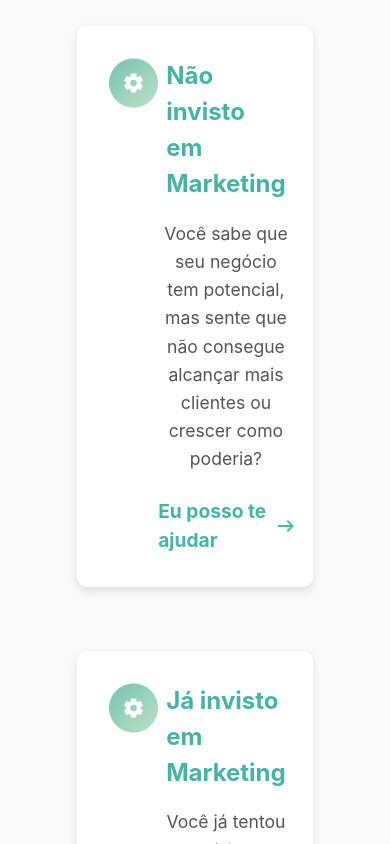
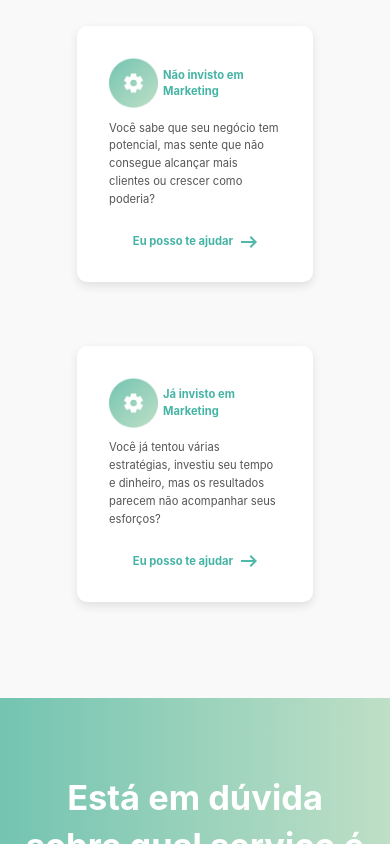
Before and after one commit to abcvinicius/freelancer-landingpage-01, a React (Vite) app: page / in a window 390 px wide. Shown: the part 3080-3924 px from the top of the page. Built offline with nearby package versions, Linux system fonts and the light colour scheme.

Commit message:
responsividade29

```diff
--- a/src/components/Services.tsx
+++ b/src/components/Services.tsx
@@ -28,8 +28,9 @@ export const Services = () => {
         >
           <ServiceWarapper>
             <ServiceIcon src={IconSettings} alt="Não invisto em Marketing" />
+              <h3>Não invisto em Marketing</h3>
+          </ServiceWarapper>
             <ServiceText>
-              <h3>Não invisto em Marketing</h3>
               <p>
                 Você sabe que seu negócio tem potencial, mas sente que não consegue alcançar mais clientes ou crescer como poderia?
               </p>
@@ -37,7 +38,6 @@ export const Services = () => {
                 Eu posso te ajudar <img src={IconArrow} alt="Seta para a direita" />
               </ServiceLink>
             </ServiceText>
-          </ServiceWarapper>
         </ServiceBox>
 
         <ServiceBox  onClick={() =>
@@ -51,8 +51,9 @@ export const Services = () => {
         >
           <ServiceWarapper>
             <ServiceIcon src={IconSettings} alt="Já invisto em Marketing" />
+              <h3>Já invisto em Marketing</h3>
+          </ServiceWarapper>
             <ServiceText>
-              <h3>Já invisto em Marketing</h3>
               <p>
                 Você já tentou várias estratégias, investiu seu tempo e dinheiro, mas os resultados parecem não acompanhar seus esforços?
               </p>
@@ -60,7 +61,6 @@ export const Services = () => {
                 Eu posso te ajudar <img src={IconArrow} alt="Seta para a direita" />
               </ServiceLink>
             </ServiceText>
-          </ServiceWarapper>
         </ServiceBox>
       </div>
     </ServicesSection>
--- a/src/styles/MarketingInformationSectionStyles.ts
+++ b/src/styles/MarketingInformationSectionStyles.ts
@@ -22,6 +22,7 @@ export const InformationContent = styled.div`
 `;
 
 export const InformationHeader = styled.div`
+  padding: 0rem 1rem;
   margin-bottom: 2rem;
   text-align: center;
 
--- a/src/styles/ServicesStyles.ts
+++ b/src/styles/ServicesStyles.ts
@@ -45,6 +45,33 @@ export const ServicesSection = styled.section`
 `;
 export const ServiceWarapper = styled.div`
   display: flex;
+  align-items: center;
+
+  h3 {
+  margin: 0rem 0rem 0rem 0.3rem !important;
+  font-size: 1.8rem;
+  margin-bottom: 0.5rem;
+  color: #46B4A5;
+
+  @media (max-width: 1024px) {
+    font-size: 1.5rem;
+  }
+  @media (max-width: 670px) {
+    font-size: 1.5rem;
+  }
+  @media (max-width: 600px) {
+    font-size: 1.2rem;
+  }
+  @media (max-width: 540px) {
+    font-size: 1.0rem;
+  }
+  @media (max-width: 493px) {
+    font-size: 0.9rem;
+  }
+  @media (max-width: 471px) {
+    font-size: 0.7rem;
+  }
+}
 `;
 
 export const ServiceBox = styled.div`
@@ -70,21 +97,9 @@ export const ServiceBox = styled.div`
 export const ServiceIcon = styled.img`
   width: 50px;
   height: 50px;
-  margin-bottom: 1rem;
 `;
 
 export const ServiceText = styled.div`
-  h3 {
-    margin: 0 0.5rem !important;
-    font-size: 1.8rem;
-    margin-bottom: 0.5rem;
-    color: #46B4A5;
-
-    @media (max-width: 670px) {
-      font-size: 1.5rem;
-
-    }
-  }
 
   p {
     font-size: 1.1rem;
@@ -93,8 +108,24 @@ export const ServiceText = styled.div`
     margin-bottom: 1.5rem;
 
     @media (max-width: 1024px) {
-      text-align: center; /* Centraliza o texto dentro dos cards em telas menores */
+      text-align: left; /* Centraliza o texto dentro dos cards em telas menores */
     }
+
+  @media (max-width: 670px) {
+    font-size: 1.5rem;
+  }
+  @media (max-width: 600px) {
+    font-size: 1.2rem;
+  }
+  @media (max-width: 540px) {
+    font-size: 1.0rem;
+  }
+  @media (max-width: 493px) {
+    font-size: 0.9rem;
+  }
+  @media (max-width: 471px) {
+    font-size: 0.7rem;
+  }
   }
 `;
 
@@ -118,4 +149,22 @@ export const ServiceLink = styled.a`
   @media (max-width: 1024px) {
     justify-content: center; /* Centraliza o link */
   }
+  @media (max-width: 1024px) {
+    font-size: 1.5rem;
+  }
+  @media (max-width: 670px) {
+    font-size: 1.5rem;
+  }
+  @media (max-width: 600px) {
+    font-size: 1.2rem;
+  }
+  @media (max-width: 540px) {
+    font-size: 1.0rem;
+  }
+  @media (max-width: 493px) {
+    font-size: 0.9rem;
+  }
+  @media (max-width: 471px) {
+    font-size: 0.7rem;
+  }
 `;
```
